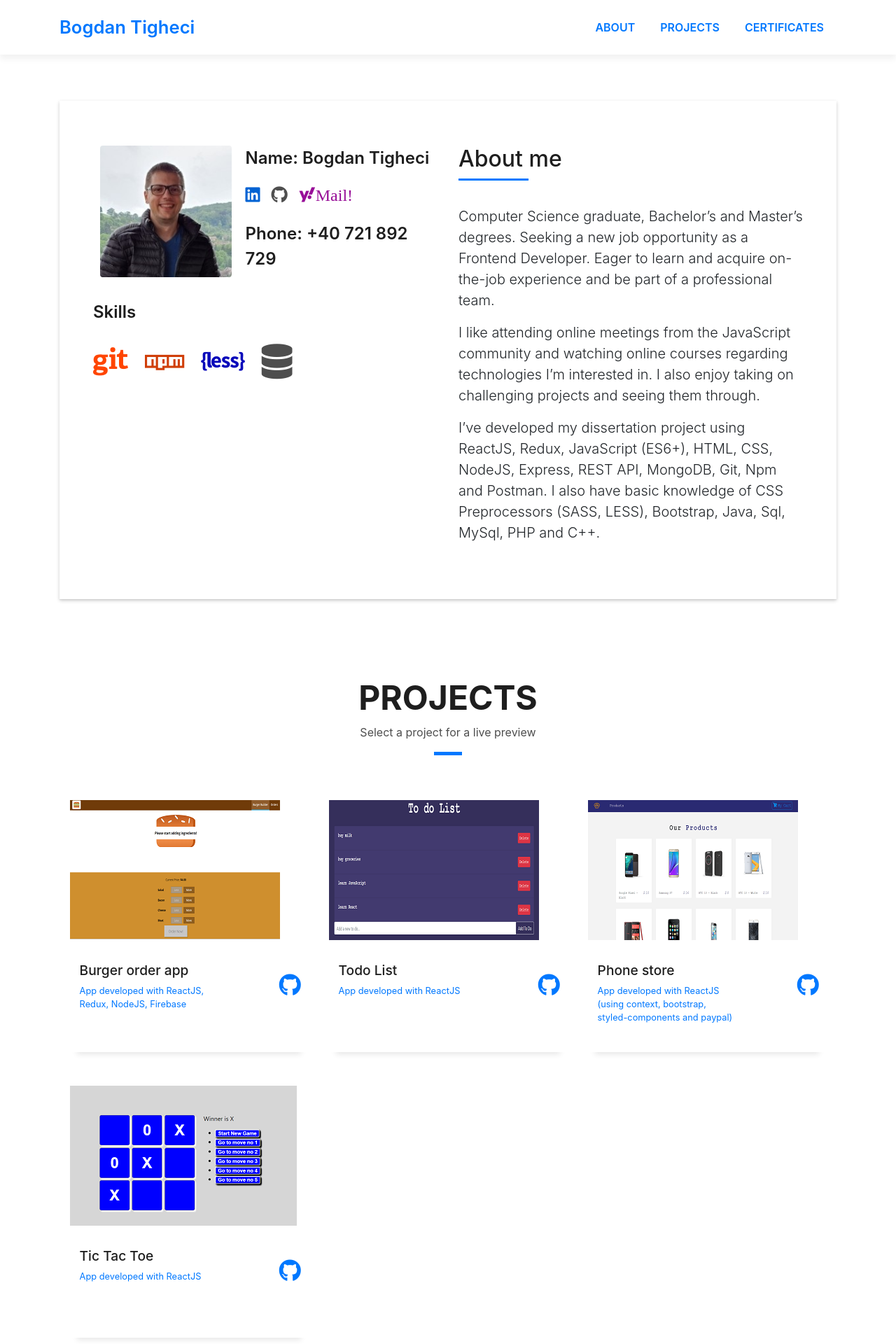
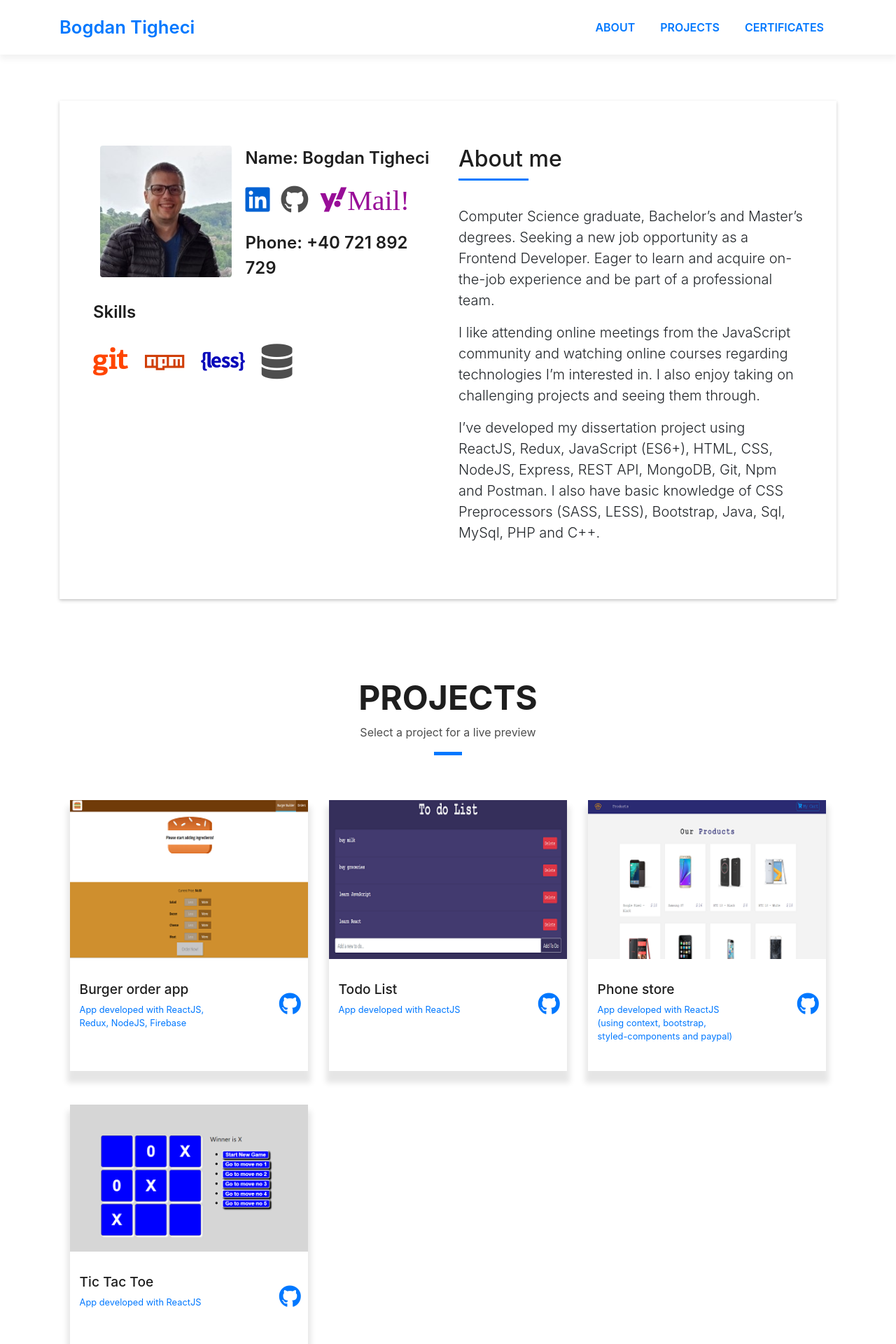
Before and after one commit to bogdantigheci/portfolio, a React (Create React App) app: page / in a window 1280 px wide. Shown: the top 1920 px of the page at 70% size. Built offline with nearby package versions, Linux system fonts and the light colour scheme.

Commit message:
style fixes

```diff
--- a/src/components/Certificates/Certificates.js
+++ b/src/components/Certificates/Certificates.js
@@ -41,7 +41,7 @@ const additionalClass = 'img_gal_cert';
 class Certifications extends Component {
   render() {
     return (
-      <section id="certificates">
+      <section id="certificates" className="sect-pt4">
         <div className="title-box text-center">
           <h3 className="title-a">Certificates</h3>
           <p className="subtitle-a">Courses taken </p>
--- a/src/components/Content/Projects.js
+++ b/src/components/Content/Projects.js
@@ -23,7 +23,11 @@ const Projects = () => {
                 data-lightbox="gallery-mf"
               >
                 <div className="work-img">
-                  <img src="img/img1.png" alt="" className="img-fluid" />
+                  <img
+                    src="img/img1.png"
+                    alt="burger"
+                    className="img-fluid project_img"
+                  />
                 </div>
               </a>
               <div className="work-content">
@@ -63,7 +67,11 @@ const Projects = () => {
                 data-lightbox="gallery-mf"
               >
                 <div className="work-img">
-                  <img src="img/img2.png" alt="" className="img-fluid" />
+                  <img
+                    src="img/img2.png"
+                    alt="todo"
+                    className="img-fluid project_img"
+                  />
                 </div>
               </a>
               <div className="work-content">
@@ -103,7 +111,11 @@ const Projects = () => {
                 data-lightbox="gallery-mf"
               >
                 <div className="work-img">
-                  <img src="img/img3.png" alt="" className="img-fluid" />
+                  <img
+                    src="img/img3.png"
+                    alt="phonestore"
+                    className="img-fluid project_img"
+                  />
                 </div>
               </a>
               <div className="work-content">
@@ -144,7 +156,11 @@ const Projects = () => {
                 data-lightbox="gallery-mf"
               >
                 <div className="work-img">
-                  <img src="img/img4.png" alt="tictactoe" />
+                  <img
+                    src="img/img4.png"
+                    alt="tictactoe"
+                    className="img-fluid project_img"
+                  />
                 </div>
               </a>
               <div className="work-content">
--- a/src/components/Footer/Footer.js
+++ b/src/components/Footer/Footer.js
@@ -9,7 +9,7 @@ const Footer = () => {
             <div className="copyright-box">
               <p className="copyright">
                 &copy; Copyright {new Date().getFullYear()}
-                <strong> Bogdan Tigheci </strong>. All Rights Reserved
+                <strong> Bogdan Tigheci. </strong> All Rights Reserved
               </p>
             </div>
           </div>
--- a/src/index.css
+++ b/src/index.css
@@ -43,7 +43,11 @@ a:hover {
 .paralax-mf,
 .service-box,
 .work-box {
-  box-shadow: 0 13px 8px -10px rgba(0, 0, 0, 0.1);
+  box-shadow: 0 13px 8px 4px rgba(0, 0, 0, 0.1);
+}
+
+.project_img {
+  width: 100%;
 }
 
 .box-shadow-a,
@@ -390,6 +394,10 @@ a:hover {
 //--//-->   NAVBAR
 ======================================*/
 
+a {
+  cursor: pointer;
+}
+
 .navbar-b {
   transition: all 0.5s ease-in-out;
   background-color: transparent;
@@ -695,15 +703,15 @@ a:hover {
 }
 .github_icon {
   color: #4e4e4e;
-  font-size: 1.5rem;
+  font-size: 2.5rem;
 }
 .yahoo_icon {
   color: rgb(152, 14, 152);
-  font-size: 1.5rem;
+  font-size: 2.5rem;
 }
 .linkedin_icon {
   color: #0062d3;
-  font-size: 1.5rem;
+  font-size: 2.5rem;
 }
 
 .java_icon,
```
